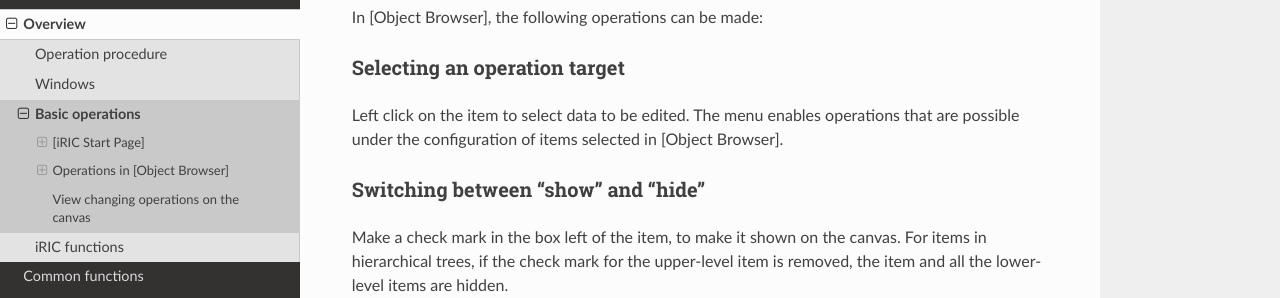
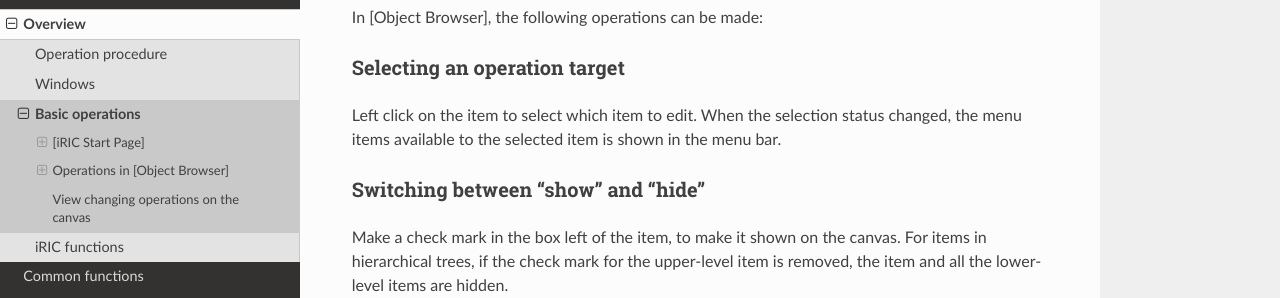
Before and after one commit to i-RIC/gui_user_manual, a Sphinx documentation site: the page built from source/02/03_basic_operations.rst, in a window 1280 px wide and 900 px high, scrolled down 2588 px. Shown: the part 152-450 px from the top of the window. Built offline with Sphinx 7.4.7 and the Read the Docs theme 2.0.0, drawn with Linux system fonts in a browser that asks for light colours.

Commit message:
Description changed to make it easier to understand

```diff
--- a/source/02/03_basic_operations.rst
+++ b/source/02/03_basic_operations.rst
@@ -70,9 +70,9 @@ In [Object Browser], the following operations can be made:
 Selecting an operation target
 ~~~~~~~~~~~~~~~~~~~~~~~~~~~~~~~~
 
-Left click on the item to select data to be edited. The menu enables
-operations that are possible under the configuration of items selected
-in [Object Browser].
+Left click on the item to select which item to edit. When the
+selection status changed, the menu items available to the selected
+item is shown in the menu bar.
 
 Switching between "show" and "hide"
 ~~~~~~~~~~~~~~~~~~~~~~~~~~~~~~~~~~~~
```
